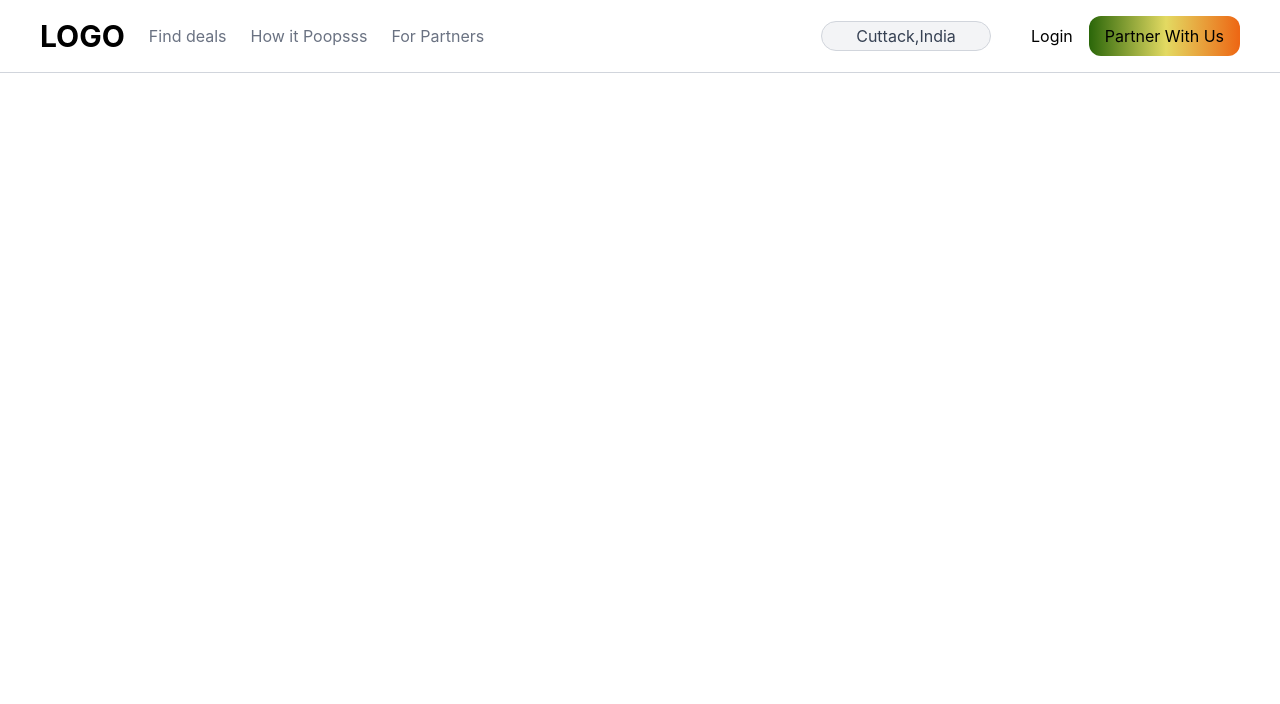
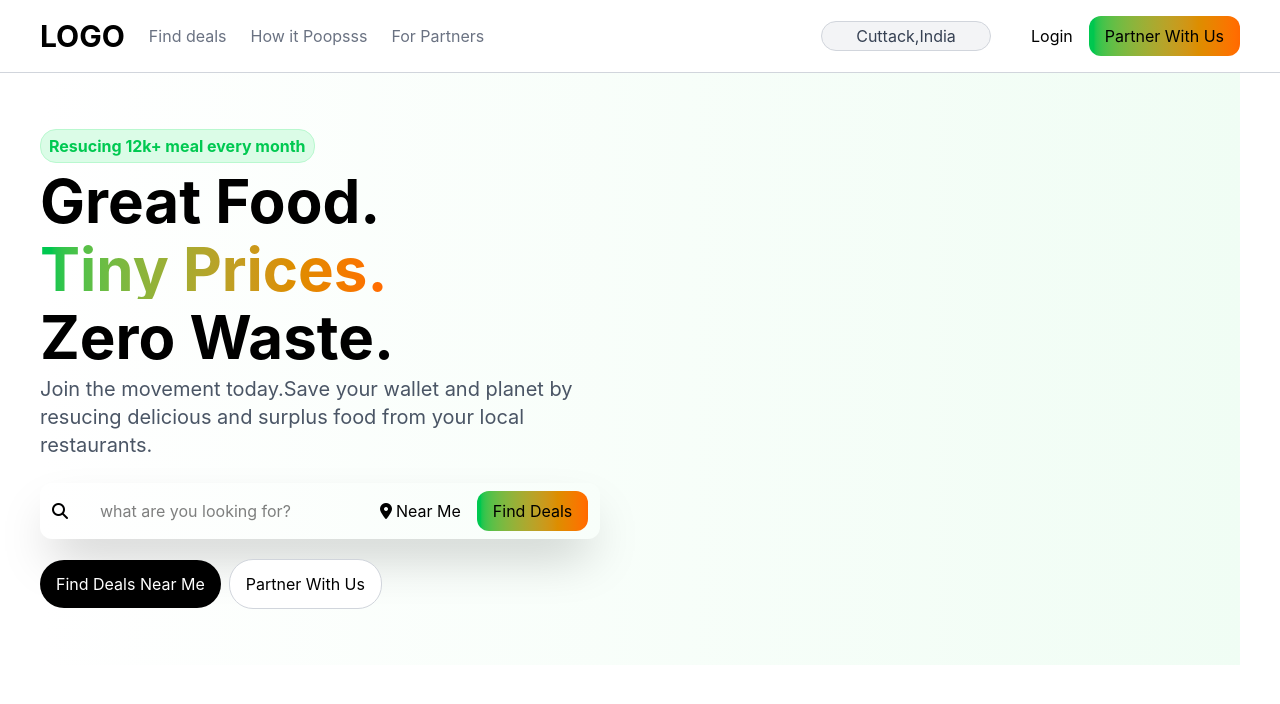
Before and after one commit to surajpradhan1359/SaveBite, a React (Vite) app: page / in a window 1280 px wide. Shown: the top 704 px of the page. Built offline with nearby package versions, Linux system fonts and the light colour scheme.

Commit message:
design hero section

```diff
--- a/src/App.jsx
+++ b/src/App.jsx
@@ -1,9 +1,11 @@
 import {Navbar} from './components/Navbar';
+import {Body} from './components/Body';
 
 export const App = () => {
   return (
     <div>
       <Navbar />
+      <Body />
     </div>
   )
 }
--- /dev/null
+++ b/src/components/Body.jsx
@@ -0,0 +1,9 @@
+import {HeroSection} from './HeroSection.jsx';
+
+export const Body = () => {
+    return (
+        <div className="max-w-[1200px] mx-auto">
+            <HeroSection />
+        </div>
+    )
+}
--- /dev/null
+++ b/src/components/HeroSection.jsx
@@ -0,0 +1,30 @@
+export const HeroSection = () => {
+    return (
+        <div className="grid grid-cols-2 py-14  bg-gradient-to-r from-white to-green-50">
+            {/* Hero Section Text */}
+            <div className="flex flex-col items-start space-y-2">
+                <p className="font-bold text-green-500 bg-green-100 border border-green-200 px-2 py-1 rounded-2xl">Resucing 12k+ meal every month</p>
+                <h1 className="text-6xl font-bold">Great Food.</h1>
+                <h1 className="text-6xl font-bold bg-gradient-to-r from-green-500 to-orange-500 bg-clip-text text-transparent">Tiny Prices.</h1>
+                <h1 className="text-6xl font-bold">Zero Waste.</h1>
+                <p className="text-gray-600 text-xl">Join the movement today.Save your wallet and planet by resucing delicious and surplus food from your local restaurants.</p>
+                <div className="flex items-center space-x-4 mt-4 shadow-2xl py-2 px-3  rounded-xl">
+                    <p><i className="fa-solid fa-magnifying-glass"></i></p>
+                    <div>
+                        <input type="text" placeholder="what are you looking for?" className=" px-4 py-2 focus:outline-none focus:ring-2 focus:ring-green-500" />
+                    </div>
+                    <div><span><i className="fa-solid fa-location-dot me-1"></i></span>Near Me</div>
+                    <div>
+                        <button className=" bg-gradient-to-r from-green-500 to-orange-500 text-black px-4 py-2 rounded-xl cursor-pointer">Find Deals</button>
+                    </div>
+                </div>
+                <div className="mt-3">
+                    <button className="bg-black hover:bg-white text-white hover:text-black px-4 py-3 rounded-3xl cursor-pointer">Find Deals Near Me</button>
+                    <button className="bg-white hover:bg-black border border-gray-300 ms-2 text-black hover:text-white px-4 py-3 rounded-3xl cursor-pointer">Partner With Us</button>
+                </div>
+            </div>
+            {/* Hero Image Section */}
+            <div className=""></div>
+        </div>
+    )
+}
--- a/src/components/Navbar.jsx
+++ b/src/components/Navbar.jsx
@@ -2,8 +2,11 @@ import { useState } from "react";
 
 export const Navbar = () => {
     const [btnSatate, setBtnState] = useState(false);
+    const handleBtnState = () => {
+        setBtnState(!btnSatate);
+    }
     return (
-        <nav className="w-full border-b border-gray-300 px-4 lg:px-0">
+        <nav className="w-full border-b border-gray-300 px-4 lg:px-0 sticky top-0 z-50 bg-white">
             <div className="py-4 max-w-[1200px] mx-auto flex  items-center justify-between">
                 <ul className="flex space-x-2 md:space-x-6 items-center">
                     <li className="cursor-pointer text-3xl font-bold">LOGO</li>
@@ -13,31 +16,28 @@ export const Navbar = () => {
                 </ul>
                 <div className='md:block hidden'>
                     <div className='flex space-x-0 md:space-x-10 items-center'>
-                        <div className="cursor-pointer text-gray-700 border border-gray-300 rounded-2xl bg-gray-100 px-1 py-0.5 text-center w-[170px]">Cuttack,India</div>
+                        <div className="cursor-pointer text-gray-700 border border-gray-300 rounded-none sm:rounded-2xl bg-gray-100 px-1 py-0.5 text-center w-[170px]">Cuttack,India</div>
                         <div className="flex space-x-4 items-center flex-col md:flex-row space-y-4 md:space-y-0">
                             <p className="cursor-pointer">Login</p>
-                            <button className="gradient-bg text-black px-4 py-2 rounded-xl cursor-pointer">Partner With Us</button>
+                            <button className=" bg-gradient-to-r from-green-500 to-orange-500 text-black px-4 py-2 rounded-xl cursor-pointer">Partner With Us</button>
                         </div>
                     </div>
                 </div>
 
                 <div
-                    onClick={() => setBtnState(true)}
+                    onClick={handleBtnState}
                     className="cursor-pointer text-gray-700 border border-gray-300 rounded-2xl bg-gray-100 px-3 py-2 text-center w-[40px] inline-block md:hidden">
-                    <i className="fa-solid fa-bars"></i>
+                    <i className={`fa-solid ${btnSatate ? 'fa-x' : 'fa-bars'}`}></i>
                 </div>
                 {/* for responsive */}
                 <ul className={`navlink_responsive  bg-gray-200 py-4 ${btnSatate ? 'navlink_active' : ''}`}>
                     <li className="my-2 cursor-pointer tracking-wide text-gray-700 text-lg hover:text-blue-500">Find deals</li>
                     <li className="my-2 cursor-pointer tracking-wide text-gray-700 text-lg hover:text-blue-500">How it works</li>
                     <li className="my-2 cursor-pointer tracking-wide text-gray-700 text-lg hover:text-blue-500">For Partners</li>
-                    <li className="my-2 cursor-pointer tracking-wide text-gray-700 text-lg hover:text-blue-500 border border-gray-300 rounded-2xl bg-gray-100 px-1 py-0.5 text-center w-[170px]">Cuttack,India</li>
+                    <li className="my-2 cursor-pointer tracking-wide text-gray-700 text-lg hover:text-blue-500">Cuttack,India</li>
                     <li className="my-2 cursor-pointer tracking-wide text-gray-700 text-lg hover:text-blue-500">Login</li>
                     <li>
-                        <button className="bg-blue-500 hover:bg-blue-600 text-white px-4 py-2 rounded-xl cursor-pointer">Partner With Us</button>
-                    </li>
-                    <li className="my-4">
-                        <button onClick={() => setBtnState(false)} className="text-white cursor-pointer px-4 py-2 bg-blue-500 hover:bg-red-600 rounded-xl">Close</button>
+                        <button className=" bg-gradient-to-r from-green-500 to-orange-500 text-black px-4 py-2 rounded-xl cursor-pointer">Partner With Us</button>
                     </li>
                 </ul>
             </div>
--- a/styles.css
+++ b/styles.css
@@ -11,10 +11,14 @@
 .navlink_responsive {
   position: fixed;
   top: 73px;
-  right: -210px;
+  width: 300px;
+  right: -300px;
+  height: 100vh;
   border: 1px solid #e5e7eb;
   padding: 1rem;
-  text-align: center;
+  display: flex;
+  flex-direction: column;
+  z-index: 10;
 }
 .navlink_active {
   right: 0;
```
